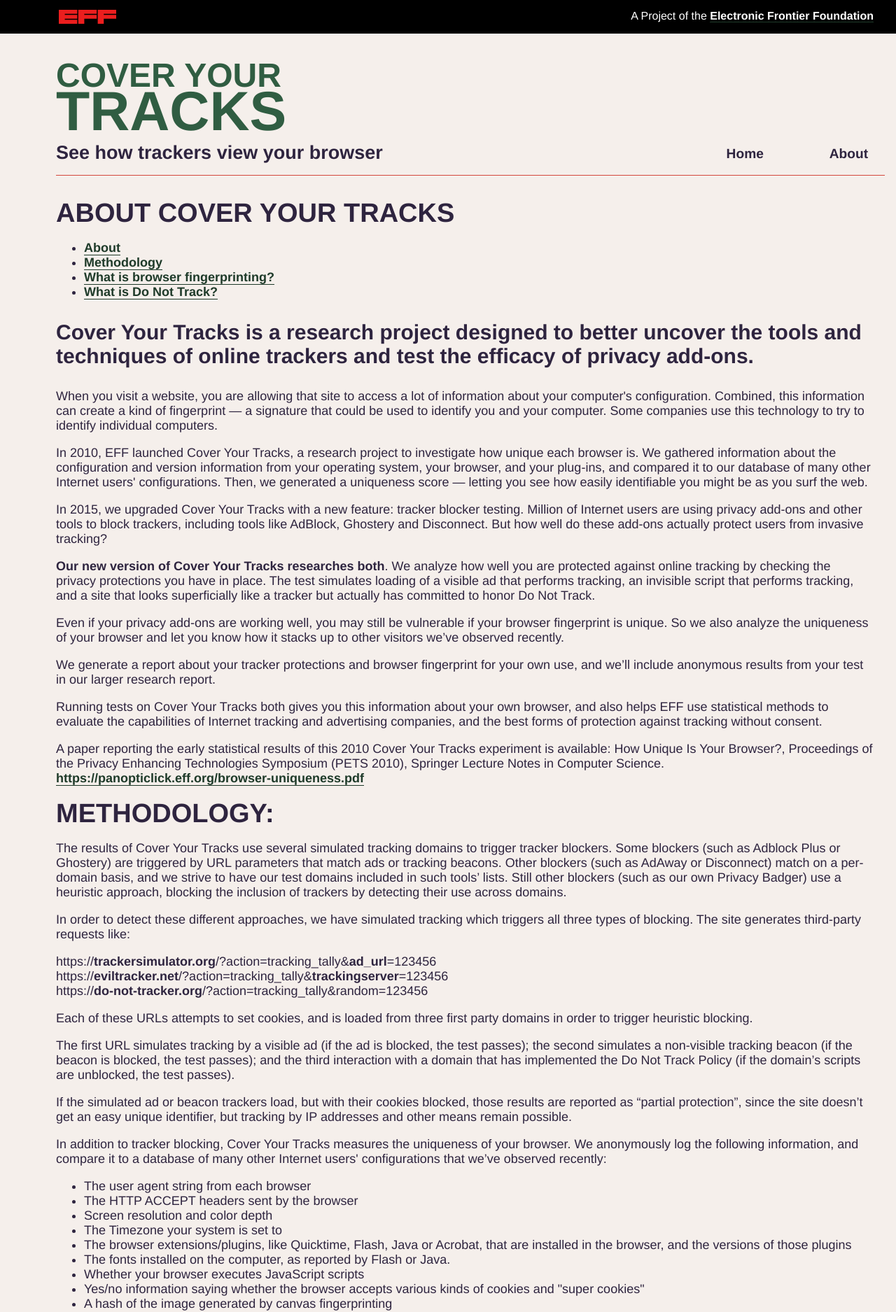
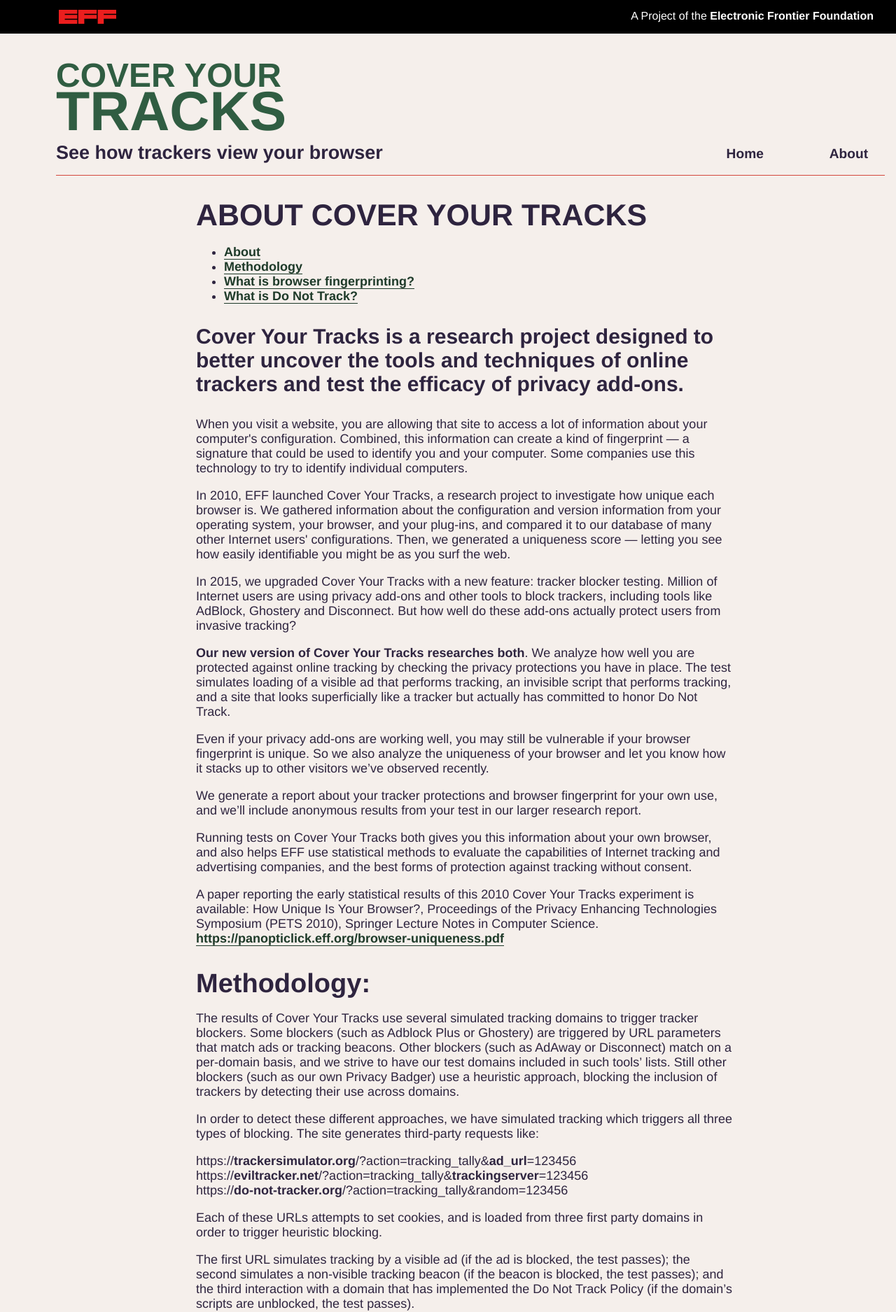
Before and after one commit to EFForg/cover-your-tracks, a Flask app: page /about in a window 1280 px wide. Shown: the top 1875 px of the page at 70% size. Run offline with Flask 2, Linux system fonts and the light colour scheme.

Commit message:
updating styles on peripheral pages

```diff
--- a/static/scss/style.scss
+++ b/static/scss/style.scss
@@ -83,7 +83,6 @@ h2 {
   font-size: 38px;
   font-weight: 900;
   margin-bottom: 0;
-  text-transform: uppercase;
 }
 h3 {
   font-size: 30px;
@@ -148,6 +147,7 @@ hr {
         max-width: 1440px;
         top: 0.9rem;
         a {
+          border-bottom: none;
           color: white;
           font-weight: 600;
           &:hover {
@@ -528,14 +528,15 @@ input[type=range]:focus::-ms-fill-upper {
   }
 }
 
-/* privacy page */
+/* privacy & misc pages */
 #privacy, #about, #self-defense {
   margin: 0 auto;
+  max-width: 768px;
   text-align:left;
-}
-
-#privacy h2, #about h2 {
-  margin: 0;
+  h1 {
+    color: $plum;
+    font-size: 43px;
+  }
 }
 
 /* results page */
--- a/static/style.css
+++ b/static/style.css
@@ -55,8 +55,7 @@ a h1:hover {
 h2 {
   font-size: 38px;
   font-weight: 900;
-  margin-bottom: 0;
-  text-transform: uppercase; }
+  margin-bottom: 0; }
 
 h3 {
   font-size: 30px;
@@ -111,6 +110,7 @@ hr {
       max-width: 1440px;
       top: 0.9rem; }
       .header .banner .bar .attribution a {
+        border-bottom: none;
         color: white;
         font-weight: 600; }
         .header .banner .bar .attribution a:hover {
@@ -414,13 +414,14 @@ input[type=range]:focus::-ms-fill-upper {
   #testing footer .footer-logo {
     background-image: url("/static/images/eff-logo-lockup.svg"); }
 
-/* privacy page */
+/* privacy & misc pages */
 #privacy, #about, #self-defense {
   margin: 0 auto;
+  max-width: 768px;
   text-align: left; }
-
-#privacy h2, #about h2 {
-  margin: 0; }
+  #privacy h1, #about h1, #self-defense h1 {
+    color: #2E243F;
+    font-size: 43px; }
 
 /* results page */
 #results-wrapper {
--- a/templates/about.html
+++ b/templates/about.html
@@ -5,7 +5,7 @@
 
      <a name="about"></a>
 
-    <h2>About Cover Your Tracks</h2>
+    <h1>About Cover Your Tracks</h1>
     <ul>
       <li><a href="#about">About</a></li>
       <li><a href="#methodology">Methodology</a></li>
--- a/templates/privacy.html
+++ b/templates/privacy.html
@@ -5,7 +5,7 @@ Cover Your Tracks{% extends "layout.html" %}
     <aside>
     </aside>
     <div class="main-section">
-    <h2>Cover Your Tracks (formerly Panopticlick) Privacy Policy</h2>
+    <h1>Cover Your Tracks (formerly Panopticlick) Privacy Policy</h1>
 
     <p> The goal of this project is to measure and study how uniquely identifiable
         web browsers are. All of the data for the project will be collected in an
--- a/templates/privacy_1_0.html
+++ b/templates/privacy_1_0.html
@@ -2,7 +2,7 @@
 
 {% block body %}
   <div id="privacy">
-    <h2>Old Panopticlick Privacy Policy (Jan 27, 2010 - Dec 17, 2015)</h2>
+    <h1>Old Panopticlick Privacy Policy (Jan 27, 2010 - Dec 17, 2015)</h1>
 
     <p>The goal of this project is to measure and study how uniquely identifiable
     web browsers are.  All of the data for the project will be collected in an
--- a/templates/privacy_2_0.html
+++ b/templates/privacy_2_0.html
@@ -2,7 +2,7 @@
 
 {% block body %}
   <div id="privacy">
-    <h2>Panopticlick Privacy Policy</h2>
+    <h1>Panopticlick Privacy Policy</h1>
 
     <p> The goal of this project is to measure and study how uniquely identifiable
         web browsers are. All of the data for the project will be collected in an
--- a/templates/privacy_3_0.html
+++ b/templates/privacy_3_0.html
@@ -2,7 +2,7 @@
 
 {% block body %}
   <div id="privacy">
-    <h2>Panopticlick Privacy Policy</h2>
+    <h1>Panopticlick Privacy Policy</h1>
 
     <p> The goal of this project is to measure and study how uniquely identifiable
         web browsers are. All of the data for the project will be collected in an
```
Also changed, not shown: templates/self-defense.html (line endings or trailing spaces).
